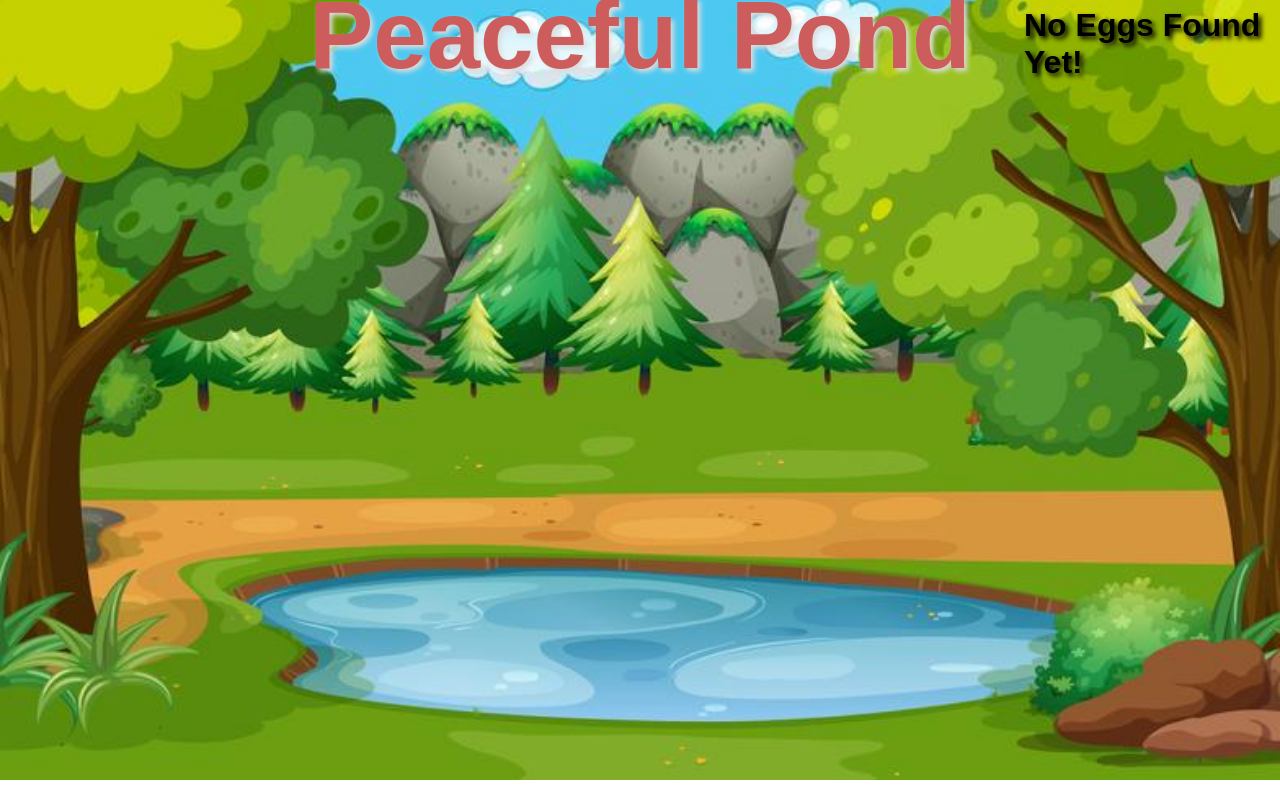
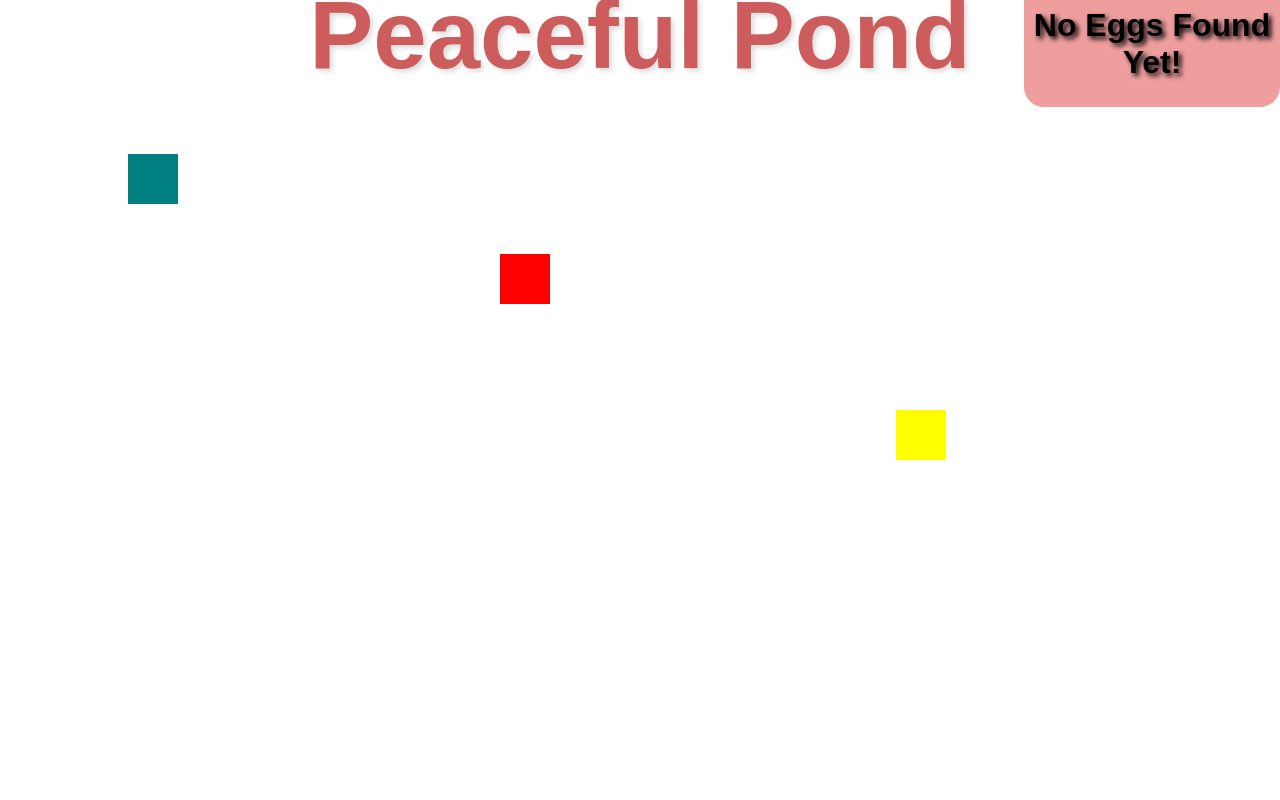
Before and after one commit to cgarvais/The-Hunt, a plain HTML site: page PeacefulPond.html in a window 1280 px wide. Shown: the top 800 px of the page. Drawn offline with nearby package versions, Linux system fonts and the light colour scheme; a web font is replaced by a local one.

Commit message:
css updates to peaceful pond

```diff
--- a/assets/css/peaceful-pond.css
+++ b/assets/css/peaceful-pond.css
@@ -1,30 +1,64 @@
-#peaceful-pond {
-    background: url('../images/peacefulpond.jpeg');
+/* #peaceful-pond {
+    background: url('../images/peacefulpond.jpeg') no-repeat center center fixed;
     background-repeat: no-repeat;
     background-size: cover;
-    height: 100vh;
+    background-position: center;
+    max-height: 120vh;
+} */
+/*
+#peaceful-pond {
+  background: url('../images/peacefulpond.jpeg');
+  background-repeat: no-repeat;
+  position: fixed;
+  top: 0;
+  left: 0;
+
+  /* Preserve aspet ratio
+  min-width: 100%;
+  min-height: 100%;
+}/*
+@media screen and (max-width: 1024px) { /* Specific to this particular image
+  img.bg {
+    left: 50%;
+    margin-left: -512px;   /* 50%
+  }
 }
+*/
+
 
 .score-counter {
 	position: absolute;
 	margin-left: 80%;
+    background-color: rgba(235, 134, 134, 0.8);
+    border-radius: 20px;
+    text-align: center;
+
 }
 
 #egg-1 {
-    margin-left: 10%;
+    position: fixed;
+    background-color: red !important;
+    margin-left: 500px;
+    margin-top: 100px;
 }
 #egg-2 {
-    margin-left: 10%;
-    margin-top: 10%;
+    background-color: orange !important;
+    margin-left: 20%;
+    margin-top: 63%;
+    margin-bottom: 30px;
 }
 #egg-3 {
-    margin-left: 10%;
+    background-color: yellow !important;
+    margin-left: 70%;
     margin-top: 20%;
 }
 #egg-4 {
-    margin-left: 20%;
+    background-color: teal !important;
+    margin-left: 10%;
+    margin-bottom: 5%;
 }
 #egg-5 {
-    margin-left: 20%;
-    margin-top: 10%;
+    margin-left: 50%;
+    margin-top: 65%;
+    margin-right: 50%;
 }
```
